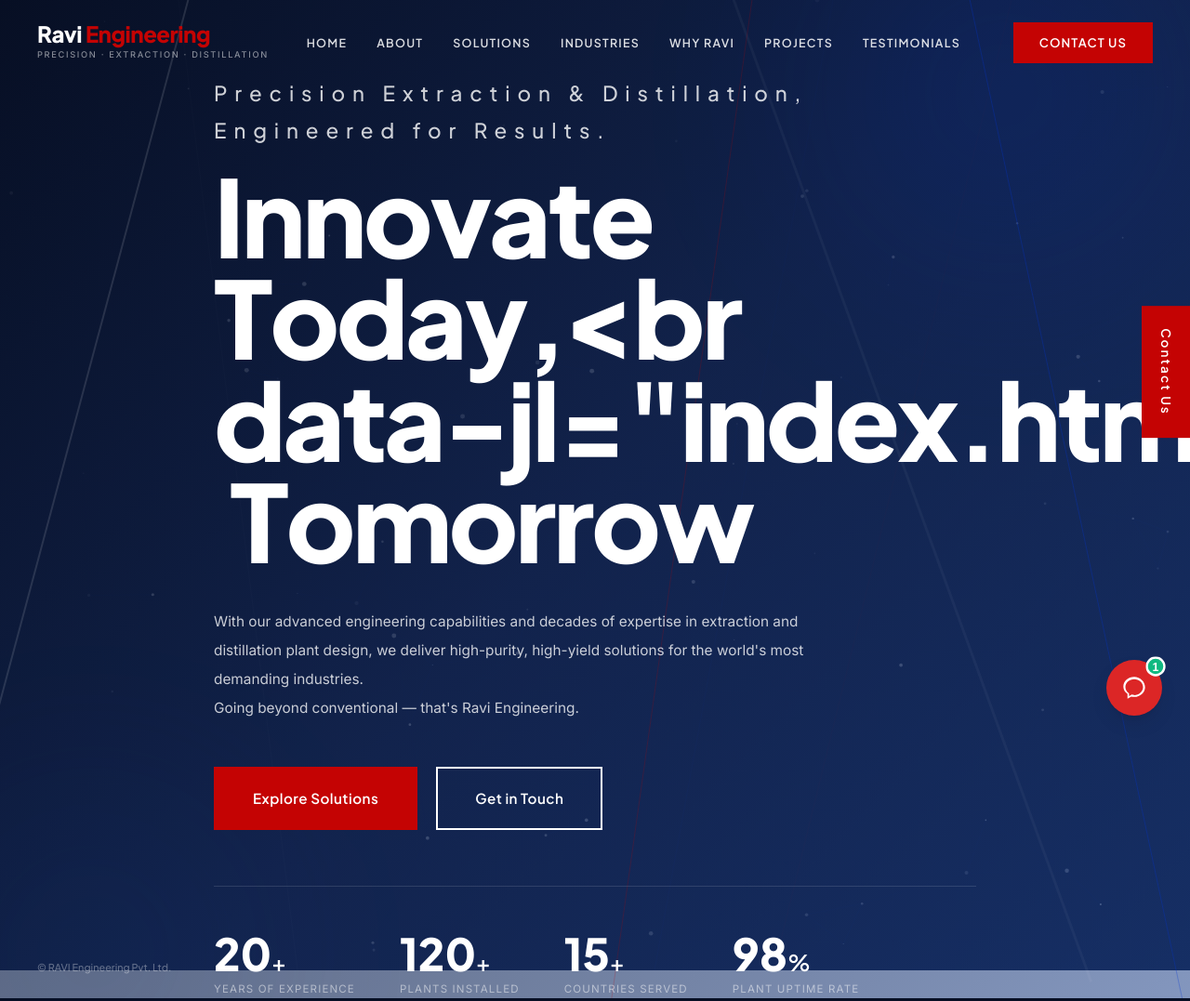
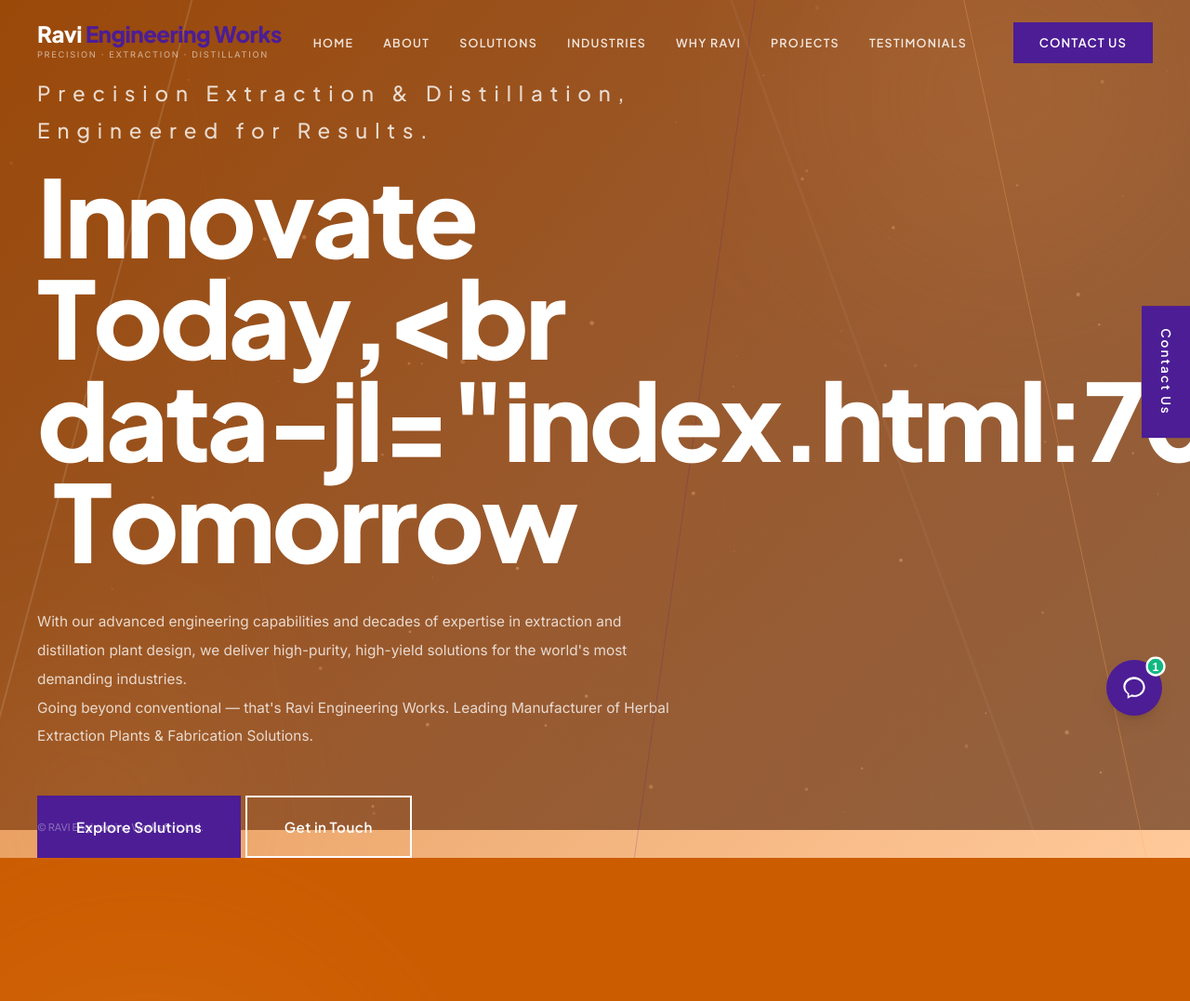
Before and after one commit to amardeepsinghsood/Ravi-Engeenering-project, a website: page index.html in a window 1280 px wide. Shown: the top 1077 px of the page at 93% size. Drawn offline with Linux system fonts and the light colour scheme.

Commit message:
Add files via upload

```diff
--- a/ai-features.js
+++ b/ai-features.js
@@ -1,5 +1,5 @@
 /* =========================================================
-   Ravi Engineering – Chat Widget (Fully Client-Side)
+   Ravi Engineering Works – Chat Widget (Fully Client-Side)
    No server needed. Works on GitHub Pages & any static host.
 
    ✏️  TO ADD/EDIT ANSWERS: scroll down to the KNOWLEDGE BASE
@@ -10,7 +10,7 @@
 //  KNOWLEDGE BASE  ← Edit this section to customise answers
 // ──────────────────────────────────────────────────────────
 const COMPANY = {
-  name:     "Ravi Engineering Pvt. Ltd.",
+  name:     "Ravi Engineering Works Pvt. Ltd.",
   phone:    "+91 XXXXX XXXXX",           // ← Update with real number
   email:    "info@raviengineering.com",  // ← Update with real email
   location: "Indore, India"
@@ -21,11 +21,11 @@
   // ── Greetings ─────────────────────────────────────────
   {
     keywords: ["hello", "hi", "hey", "good morning", "good afternoon", "howdy", "greetings"],
-    answer: "Hello! 👋 Welcome to Ravi Engineering. I can help you with information about our extraction & distillation plants, services, industries we serve, pricing, and more. What would you like to know?"
+    answer: "Hello! 👋 Welcome to Ravi Engineering Works. I can help you with information about our extraction & distillation plants, services, industries we serve, pricing, and more. What would you like to know?"
   },
   {
     keywords: ["who are you", "what are you", "introduce yourself", "your name", "are you a bot", "are you ai"],
-    answer: "I'm the virtual assistant for Ravi Engineering Pvt. Ltd. I can answer questions about our company, extraction & distillation plants, industries, services, and how to get in touch."
+    answer: "I'm the virtual assistant for Ravi Engineering Works Pvt. Ltd. I can answer questions about our company, extraction & distillation plants, industries, services, and how to get in touch."
   },
   {
     keywords: ["thank", "thanks", "thank you", "great", "awesome", "perfect", "bye", "goodbye", "ok"],
@@ -35,7 +35,7 @@
   // ── About the Company ─────────────────────────────────
   {
     keywords: ["about", "who is ravi", "ravi engineering", "company", "founded", "established", "history", "tell me about"],
-    answer: "Ravi Engineering Pvt. Ltd. has 20+ years of expertise in designing and manufacturing high-efficiency extraction and distillation plants. We have commissioned 120+ plants across 15+ countries for industries including pharma, cosmetics, food, and chemicals."
+    answer: "Ravi Engineering Works Pvt. Ltd. has 20+ years of expertise in designing and manufacturing high-efficiency extraction and distillation plants. We have commissioned 120+ plants across 15+ countries for industries including pharma, cosmetics, food, and chemicals."
   },
   {
     keywords: ["location", "address", "where are you", "office", "headquarters", "based", "city"],
@@ -43,7 +43,7 @@
   },
   {
     keywords: ["experience", "years", "expertise", "how long", "old", "since when"],
-    answer: "Ravi Engineering has over 20 years of experience in extraction and distillation plant design. We've commissioned 120+ plants globally with a 98% average plant uptime rate."
+    answer: "Ravi Engineering Works has over 20 years of experience in extraction and distillation plant design. We've commissioned 120+ plants globally with a 98% average plant uptime rate."
   },
   {
     keywords: ["contact", "reach", "phone", "call", "email", "enquiry", "inquiry", "get in touch", "talk to"],
@@ -53,7 +53,7 @@
   // ── Services / Solutions ──────────────────────────────
   {
     keywords: ["solution", "service", "offer", "provide", "product", "plant", "technology", "manufacture", "what do you do", "what do you make"],
-    answer: "Ravi Engineering offers a wide range of extraction & distillation technologies:\n\n1. Solvent Extraction Plants\n2. Distillation Plants\n3. Molecular Distillation\n4. Essential Oil Extraction\n5. Herbal / Botanical Extraction\n6. Alcohol Distillation\n7. Water Distillation\n8. Custom Engineering Solutions\n\nWould you like details on any specific technology?"
+    answer: "Ravi Engineering Works offers a wide range of extraction & distillation technologies:\n\n1. Solvent Extraction Plants\n2. Distillation Plants\n3. Molecular Distillation\n4. Essential Oil Extraction\n5. Herbal / Botanical Extraction\n6. Alcohol Distillation\n7. Water Distillation\n8. Custom Engineering Solutions\n\nWould you like details on any specific technology?"
   },
   {
     keywords: ["solvent extraction", "solvent"],
@@ -73,7 +73,7 @@
   },
   {
     keywords: ["herbal", "botanical", "ayurveda", "phyto", "nutraceutical", "herb"],
-    answer: "Our herbal extraction plants use ethanol, water, or CO2 as solvents and are GMP-compliant for pharmaceutical and nutraceutical applications."
+    answer: "Our herbal extraction plants use ethanol, water, or CO2 as solvents and are GMP-compliant for pharmaceutical and nutraceutical applications. We specialize in extracts for Senna Leaves, Boswellia, Gypsum, Ashwagandha, Shilajit, Hadjod, Aloe Vera, Tulsi, Bhringraj, Green tea, Lemon Grass, Amla, Oleoresins, Gymnema, Garcinia, Coffee bean, Curcumin, Natural Caffeine, and more."
   },
   {
     keywords: ["alcohol", "ethanol", "spirit", "brewery", "fermentation"],
@@ -109,7 +109,7 @@
   // ── Technical / Quality ───────────────────────────────
   {
     keywords: ["quality", "standard", "certification", "iso", "compliance", "certified"],
-    answer: "Ravi Engineering follows ISO quality management standards. Our plants are built from pharmaceutical-grade SS 316 and other approved materials, with full documentation and quality inspection at every production stage."
+    answer: "Ravi Engineering Works follows ISO quality management standards. Our plants are built from pharmaceutical-grade SS 316 and other approved materials, with full documentation and quality inspection at every production stage."
   },
   {
     keywords: ["material", "stainless steel", "ss316", "ss304", "hastelloy", "glass lined"],
@@ -198,7 +198,7 @@
                 <div class="ai-chat-header">
                     <div class="ai-chat-header-title">
                         <svg viewBox="0 0 24 24"><path d="M12 2a2 2 0 0 1 2 2c0 .74-.4 1.39-1 1.73V7h1a7 7 0 0 1 7 7h1a1 1 0 0 1 1 1v3a1 1 0 0 1-1 1h-1v1a2 2 0 0 1-2 2H5a2 2 0 0 1-2-2v-1H2a1 1 0 0 1-1-1v-3a1 1 0 0 1 1-1h1a7 7 0 0 1 7-7h1V5.73c-.6-.34-1-.99-1-1.73a2 2 0 0 1 2-2zM5 14a5 5 0 0 0 5 5h4a5 5 0 0 0 5-5H5z"/></svg>
-                        Ravi Engineering Assistant
+                        Ravi Engineering Works Assistant
                     </div>
                     <button class="ai-chat-close" id="ai-chat-close" aria-label="Close">
                         <svg width="14" height="14" viewBox="0 0 14 14" fill="none">
@@ -208,7 +208,7 @@
                 </div>
 
                 <div id="ai-chat-messages">
-                    <div class="ai-msg ai-msg-ai">Hello! 👋 Welcome to Ravi Engineering. Ask me anything about our extraction &amp; distillation plants, services, industries, or how to contact us.</div>
+                    <div class="ai-msg ai-msg-ai">Hello! 👋 Welcome to Ravi Engineering Works. Ask me anything about our extraction &amp; distillation plants, services, industries, or how to contact us.</div>
                 </div>
 
                 <div class="ai-typing" id="ai-typing-indicator">
--- a/ai-styles.css
+++ b/ai-styles.css
@@ -3,15 +3,15 @@
    ========================================= */
 
 :root {
-  --ai-primary: #0f172a;
-  --ai-primary-hover: #1e293b;
-  --ai-accent: #dc2626; /* Match website red */
+  --ai-primary: #e87b22;      /* Orange Primary for chat header */
+  --ai-primary-hover: #f08c3a;
+  --ai-accent: #4c1d95;       /* Dark Violet Accent for buttons */
   --ai-bg: #ffffff;
-  --ai-text: #334155;
-  --ai-text-light: #64748b;
-  --ai-border: #e2e8f0;
-  --ai-msg-user: #dc2626;
-  --ai-msg-ai: #f1f5f9;
+  --ai-text: #251B37;
+  --ai-text-light: #7e748f;
+  --ai-border: #f5d4b5;       /* Light Orange border */
+  --ai-msg-user: #4c1d95;     /* Dark Violet for user messages */
+  --ai-msg-ai: #fcf6ef;       /* Very Light Orange for AI messages */
   --ai-shadow: 0 10px 25px -5px rgba(0, 0, 0, 0.1), 0 8px 10px -6px rgba(0, 0, 0, 0.1);
 }
 
@@ -469,12 +469,15 @@
 /* Responsive */
 @media (max-width: 480px) {
   #ai-chat-panel {
-    width: 100%;
-    height: 100%;
+    position: fixed;
+    width: 100vw;
+    height: 100vh;
+    height: 100dvh;
     bottom: 0;
     right: 0;
     border-radius: 0;
-    max-height: 100vh;
+    max-height: none;
+    z-index: 10000;
   }
   .ai-chat-suggestions {
     flex-wrap: nowrap;
--- a/index.html
+++ b/index.html
@@ -3,8 +3,8 @@
 <head>
   <meta charset="UTF-8">
   <meta name="viewport" content="width=device-width, initial-scale=1.0">
-  <title>Ravi Engineering — Precision Extraction & Distillation, Engineered for Results</title>
-  <meta name="description" content="Ravi Engineering designs and manufactures high-efficiency extraction and distillation plants with precision engineering, high-yield performance, and decades of expertise.">
+  <title>Ravi Engineering Works — Precision Extraction & Distillation, Engineered for Results</title>
+  <meta name="description" content="Ravi Engineering Works designs and manufactures high-efficiency extraction and distillation plants with precision engineering, high-yield performance, and decades of expertise.">
   <link rel="stylesheet" href="styles.css">
   <link rel="stylesheet" href="ai-styles.css">
   <link rel="preconnect" href="https://fonts.googleapis.com">
@@ -21,7 +21,7 @@
   <nav id="navbar">
     <div class="container nav-inner">
       <a href="index.html" class="nav-logo">
-        <span class="logo-main">Ravi<span class="logo-accent"> Engineering</span></span>
+        <span class="logo-main">Ravi<span class="logo-accent"> Engineering Works</span></span>
         <span class="logo-sub">Precision · Extraction · Distillation</span>
       </a>
       <div class="nav-links">
@@ -71,8 +71,8 @@
       </div>
       <p class="hero-lead">
         With our advanced engineering capabilities and decades of expertise in extraction and distillation plant design, we deliver high-purity, high-yield solutions for the world's most demanding industries.
-        <br>Going beyond conventional — that's Ravi Engineering.
-      </p>
+        <br>Going beyond conventional — that's Ravi Engineering Works. Leading Manufacturer of Herbal Extraction Plants & Fabrication Solutions.
+      </p
       <div class="hero-actions">
         <div class="btn btn-red"><a href="solutions.html">Explore Solutions</a></div>
         <div class="btn btn-wht"><a href="contact.html">Get in Touch</a></div>
@@ -96,7 +96,7 @@
         </div>
       </div>
     </div>
-    <div class="hero-copyright">&copy; RAVI Engineering Pvt. Ltd.</div>
+    <div class="hero-copyright">&copy; RAVI Engineering Works Pvt. Ltd.</div>
   </section>
 
   <!-- ── METRICS STRIP (on home) ── -->
@@ -106,7 +106,7 @@
     <div class="glow glow-cyan" style="width:500px;height:500px;bottom:-15%;right:-10%;"></div>
     <div class="container">
       <div class="metrics-intro reveal">
-        <p class="subtitle" style="font-family:var(--font-head);font-size:0.75rem;font-weight:600;letter-spacing:0.2em;text-transform:uppercase;margin-bottom:16px;">4 Forces — Numbers of Ravi Engineering</p>
+        <p class="subtitle" style="font-family:var(--font-head);font-size:0.75rem;font-weight:600;letter-spacing:0.2em;text-transform:uppercase;margin-bottom:16px;">4 Forces — Numbers of Ravi Engineering Works</p>
         <h2>Numbers that Speak<br>for Our Value</h2>
       </div>
       <div class="metrics-grid">
@@ -138,7 +138,7 @@
   <section class="lps-sec" style="padding:100px 0;background:var(--off-white);">
     <div class="container" style="text-align:center;">
       <div class="ttl-02 reveal" style="margin-bottom:48px;">
-        <span class="subtitle">Explore Ravi Engineering</span>
+        <span class="subtitle">Explore Ravi Engineering Works</span>
         <span class="main-title">Discover Our Capabilities</span>
       </div>
       <div style="display:grid;grid-template-columns:repeat(3,1fr);gap:2px;max-width:900px;margin:0 auto 48px;">
@@ -177,7 +177,7 @@
     <div class="container footer-top">
       <div class="footer-top-inner">
         <div class="footer-brand">
-          <div class="footer-logo">Ravi<span class="fl-accent"> Engineering</span></div>
+          <div class="footer-logo">Ravi<span class="fl-accent"> Engineering Works</span></div>
           <p>Designing and manufacturing high-efficiency extraction and distillation plants with precision engineering — trusted by industry leaders worldwide.</p>
         </div>
         <div class="footer-col">
@@ -203,7 +203,7 @@
       </div>
     </div>
     <div class="container footer-bottom">
-      <small>&copy; 2024 Ravi Engineering Pvt. Ltd. All rights reserved.</small>
+      <small>&copy; 2024 Ravi Engineering Works Pvt. Ltd. All rights reserved.</small>
       <span class="ftagline">Precision Extraction & Distillation, Engineered for Results</span>
     </div>
   </footer>
--- a/styles.css
+++ b/styles.css
@@ -6,19 +6,19 @@
 
 /* ── Variables ── */
 :root {
-  --navy: #0d1a3a;
-  --navy-deep: #070f24;
-  --navy-mid: #142046;
-  --blue-primary: #1d4088;
-  --blue-accent: #0037d3;
-  --red: #c40303;
-  --red-light: #f25353;
-  --white: #ffffff;
-  --off-white: #f2f2f7;
-  --gray-light: #dfe5ee;
-  --gray: #7183a7;
-  --text-primary: #1b1b1b;
-  --text-secondary: #7a7a81;
+  --navy: #e87b22;         /* Orange - Main backgrounds (was navy) */
+  --navy-deep: #cc5c00;    /* Dark Orange - Deep backgrounds for contrast */
+  --navy-mid: #f08c3a;     /* Mid Orange */
+  --blue-primary: #ff9d47; /* Light Orange */
+  --blue-accent: #ffae66;  /* Lighter Orange */
+  --red: #4c1d95;          /* Dark Violet - Buttons and primary accents (was red) */
+  --red-light: #7c3aed;    /* Violet */
+  --white: #ffffff;        /* White kept as is */
+  --off-white: #faf8fc;
+  --gray-light: #e6e4ec;
+  --gray: #887a9e;
+  --text-primary: #251B37; /* Dark text for readability on white/orange */
+  --text-secondary: #7e748f;
   --font-head: 'Plus Jakarta Sans', 'Poppins', sans-serif;
   --font-body: 'Inter', 'Plus Jakarta Sans', sans-serif;
   --transition: all 0.4s ease-out;
@@ -54,8 +54,8 @@
   position: absolute; border-radius: 50%; pointer-events: none;
   filter: blur(100px); opacity: 0.4;
 }
-.glow-blue { background: radial-gradient(circle, rgba(0,55,211,0.4), transparent 70%); }
-.glow-cyan { background: radial-gradient(circle, rgba(29,64,136,0.35), transparent 70%); }
+.glow-blue { background: radial-gradient(circle, rgba(255,174,102,0.4), transparent 70%); }
+.glow-cyan { background: radial-gradient(circle, rgba(255,157,71,0.35), transparent 70%); }
 
 /* ── Decorative Lines ── */
 .deco { position: absolute; inset: 0; pointer-events: none; overflow: hidden; }
@@ -63,8 +63,8 @@
   position: absolute; background: rgba(255,255,255,0.08); transform-origin: top left;
 }
 .line-wht { background: rgba(255,255,255,0.12); }
-.line-blue { background: rgba(0,55,211,0.3); }
-.line-red { background: rgba(196,3,3,0.25); }
+.line-blue { background: rgba(255,174,102,0.3); }
+.line-red { background: rgba(76,29,149,0.25); }
 
 /* ── Looping Marquee ── */
 .loop { overflow: hidden; display: flex; white-space: nowrap; }
@@ -160,7 +160,7 @@
   padding: 24px 0; transition: var(--transition);
 }
 #navbar.scrolled {
-  padding: 10px 0; background: rgba(7,15,36,0.95);
+  padding: 10px 0; background: rgba(204,92,0,0.95);
   backdrop-filter: blur(16px);
   box-shadow: 0 2px 30px rgba(0,0,0,0.35);
 }
@@ -234,7 +234,7 @@
 }
 .hero-video::after {
   content: ''; position: absolute; inset: 0;
-  background: linear-gradient(135deg, rgba(7,15,36,0.75) 0%, rgba(29,64,136,0.55) 100%);
+  background: linear-gradient(135deg, rgba(204,92,0,0.75) 0%, rgba(255,157,71,0.55) 100%);
 }
 .hero-video video, .hero-video img {
   width: 100%; height: 100%; object-fit: cover;
@@ -246,11 +246,11 @@
 }
 .hero-line2 {
   width: 1px; height: 140%; top: -20%; right: 22%;
-  background: rgba(0,55,211,0.3); transform: rotate(-12deg);
+  background: rgba(255,174,102,0.3); transform: rotate(-12deg);
 }
 .hero-line3 {
   width: 1px; height: 130%; top: -15%; right: 35%;
-  background: rgba(196,3,3,0.2); transform: rotate(8deg);
+  background: rgba(76,29,149,0.2); transform: rotate(8deg);
 }
 .hero-line4 {
   width: 3px; height: 110%; top: -5%; left: 60%;
@@ -353,7 +353,7 @@
 #about { background: var(--navy-deep); }
 .about-bg {
   position: absolute; inset: 0;
-  background: radial-gradient(ellipse at 20% 50%, rgba(29,64,136,0.12) 0%, transparent 70%);
+  background: radial-gradient(ellipse at 20% 50%, rgba(255,157,71,0.12) 0%, transparent 70%);
   pointer-events: none;
 }
 .about-inner { display: grid; grid-template-columns: 1fr 1fr; gap: 80px; align-items: start; }
@@ -624,8 +624,8 @@
   font-size: 0.65rem; font-family: var(--font-head); font-weight: 600;
   padding: 4px 12px; text-transform: uppercase; letter-spacing: 0.06em;
 }
-.tag-ind { background: rgba(0,55,211,0.2); color: rgba(255,255,255,0.8); }
-.tag-type { background: rgba(196,3,3,0.2); color: rgba(255,255,255,0.8); }
+.tag-ind { background: rgba(255,174,102,0.2); color: rgba(255,255,255,0.8); }
+.tag-type { background: rgba(76,29,149,0.2); color: rgba(255,255,255,0.8); }
 .project-card h3 { font-size: 1.15rem; margin-bottom: 24px; line-height: 1.4; }
 .pc-label {
   font-size: 0.65rem; font-family: var(--font-head); font-weight: 700;
```
Also changed, not shown: about.html (+10 -9 lines), contact.html (+4 -4 lines), industries.html (+3 -3 lines), projects.html (+3 -3 lines), solutions.html (+9 -9 lines), testimonials.html (+7 -7 lines), why-ravi.html (+3 -3 lines).
